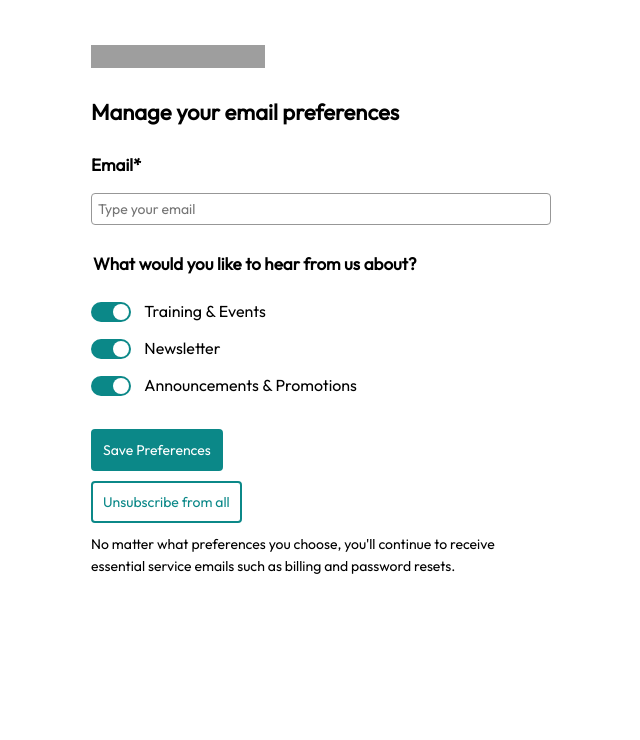
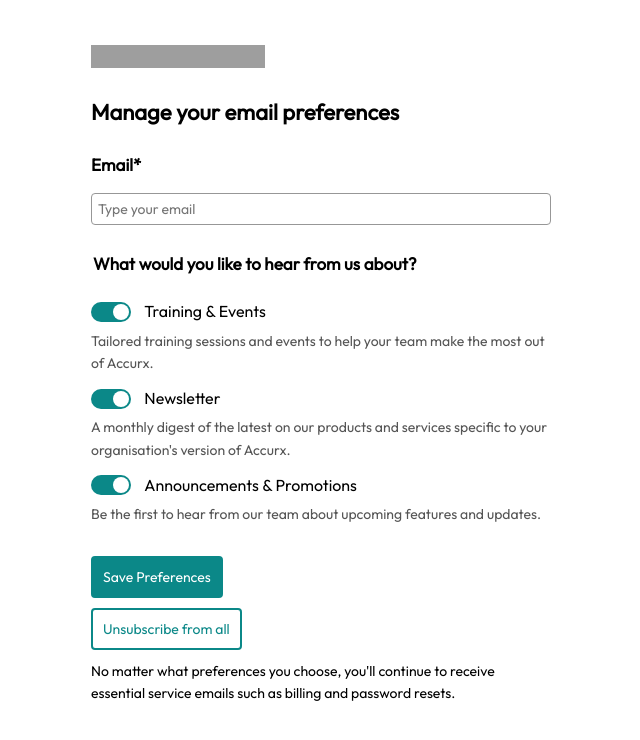
Before and after one commit to alex-badgery/activecampaign, a plain HTML site: page index.html in a window 1280 px wide. Shown: the whole page, without its empty margins (319-959 px from the left). Drawn offline with Linux system fonts and the light colour scheme; grey boxes are pictures that could not be loaded.

Commit message:
index_v2.html

```diff
--- a/index.html
+++ b/index.html
@@ -11,6 +11,11 @@
 }
 #_form_9_ * {
     outline: 0;
+}
+.option-description {
+    font-size: 14px !important;
+    color: #555;
+    margin-top: 5px;
 }
 ._form_hide {
     display: none;
@@ -729,12 +734,12 @@ input:checked + .slider:before {
     <div class="_form_element _x46512259 _full_width _clear" style="text-align: left;">
       <img class="_form-image" src="//content.app-us1.com/9LrkZ/2023/04/20/e9f55501-28bb-47ee-aa93-112d08046130.png" style="height:23px;width:174px" />
     </div>
-      <div class="_form_element _x10353745 _full_width _clear" >
+    <div class="_form_element _x10353745 _full_width _clear">
       <div class="_form-title">
         Manage your email preferences
       </div>
     </div>
-      <div class="_form_element _x83296516 _full_width " >
+    <div class="_form_element _x83296516 _full_width">
       <label for="email" class="_form-label">
         Email*
       </label>
@@ -742,7 +747,7 @@ input:checked + .slider:before {
         <input type="text" id="email" name="email" placeholder="Type your email" required/>
       </div>
     </div>
-      <div class="_form_element _x34391362 _full_width " >
+    <div class="_form_element _x34391362 _full_width">
       <fieldset class="_form-fieldset">
         <div class="_row">
           <legend for="field[169][]" class="_form-label">
@@ -760,6 +765,7 @@ input:checked + .slider:before {
               Training &amp; Events
             </label>
           </span>
+          <div class="option-description">Tailored training sessions and events to help your team make the most out of Accurx.</div>
         </div>
         <div class="toggle-container">
           <label class="switch">
@@ -771,6 +777,7 @@ input:checked + .slider:before {
               Newsletter
             </label>
           </span>
+          <div class="option-description">A monthly digest of the latest on our products and services specific to your organisation's version of Accurx.</div>
         </div>
         <div class="toggle-container">
           <label class="switch">
@@ -782,6 +789,7 @@ input:checked + .slider:before {
               Announcements &amp; Promotions
             </label>
           </span>
+          <div class="option-description">Be the first to hear from our team about upcoming features and updates.</div>
         </div>
       </fieldset>
     </div>
```
Lines whose indentation alone changed are shown as unchanged.
